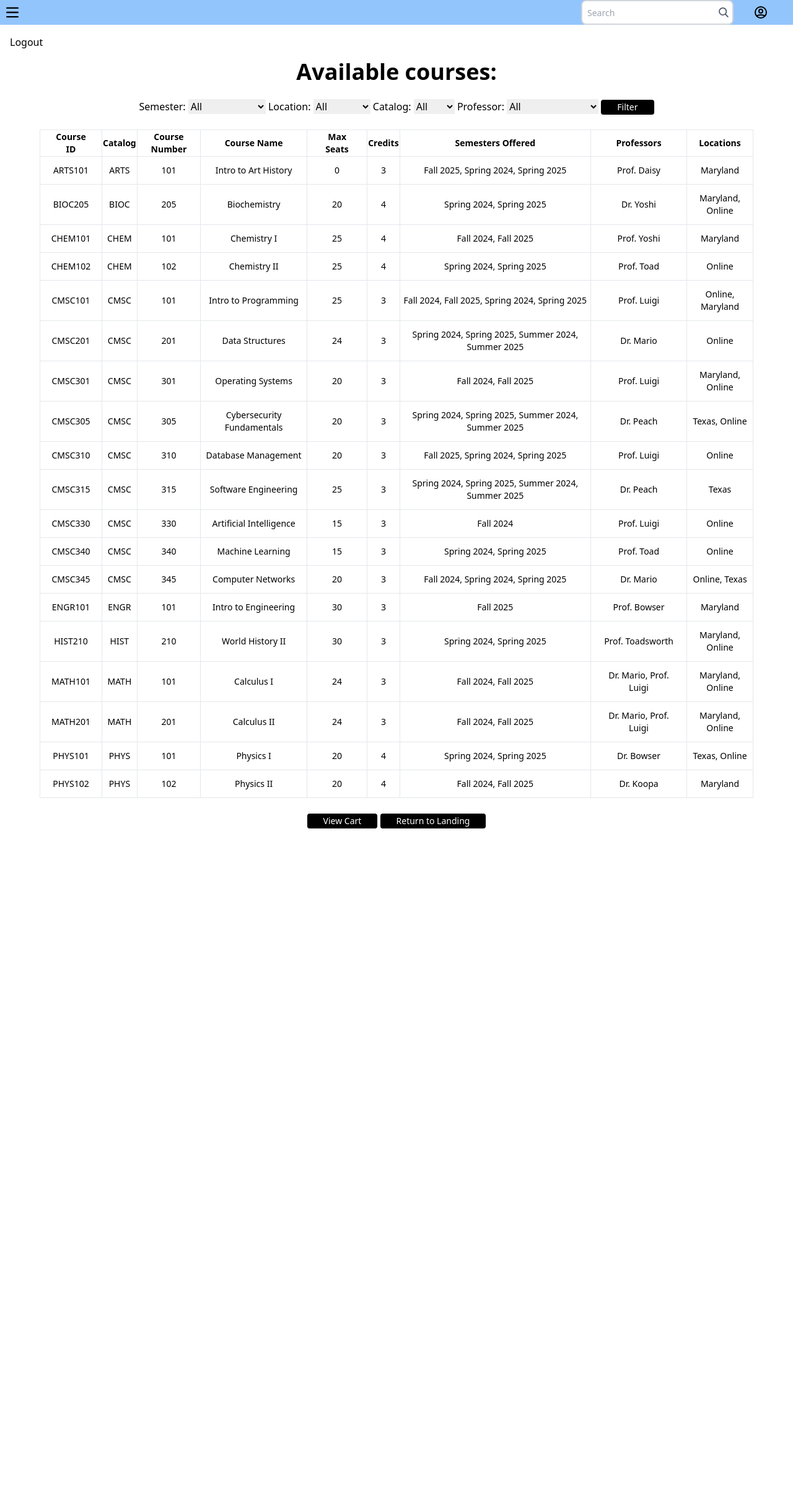
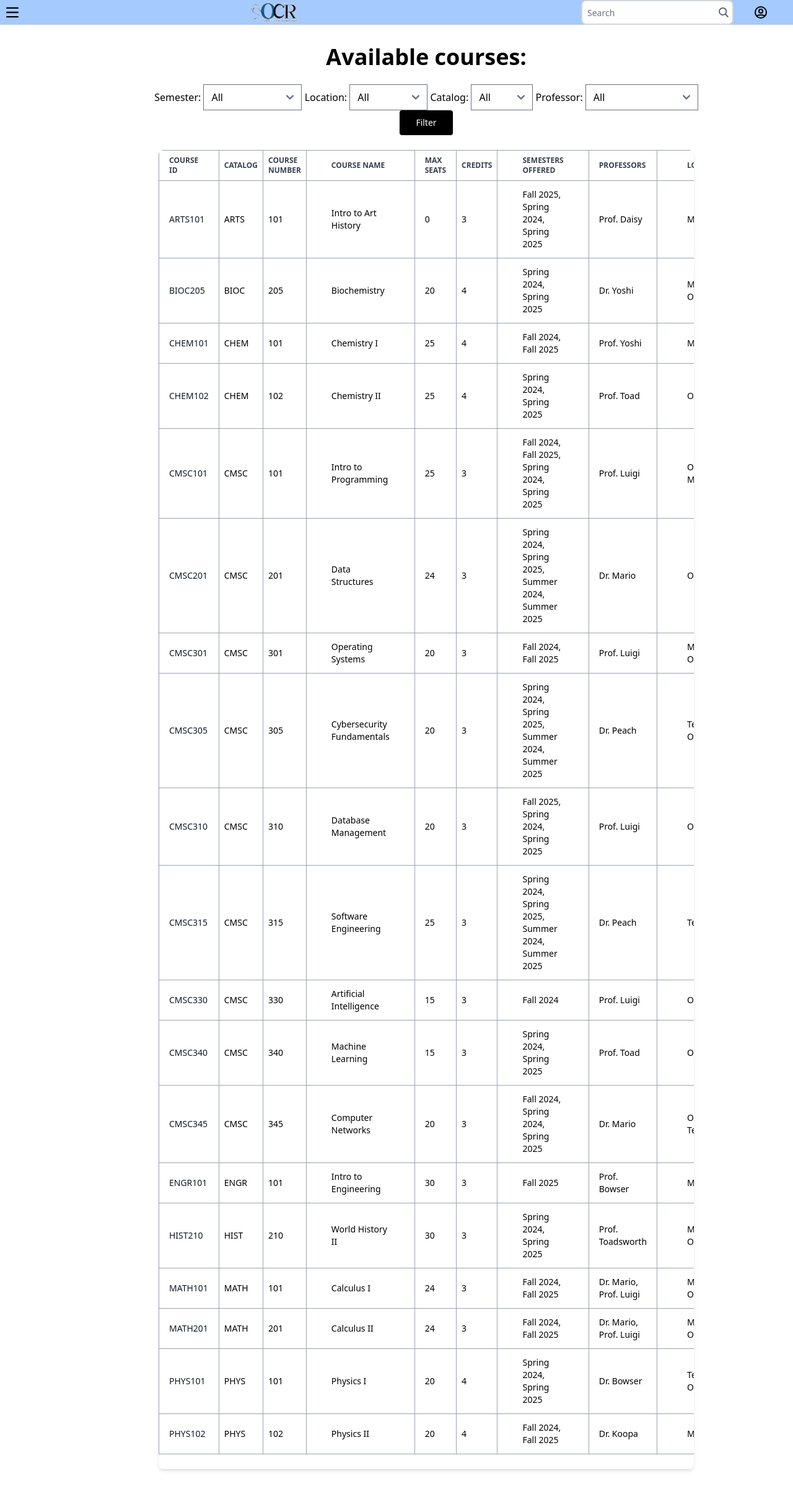
Before and after one commit to asigba/Online-Course-Registration, a Flask app: page /courses in a window 1280 px wide. Shown: the whole page at 62% size. Before the commit the page ends 1337 px from the top, so only its background shows below. Run offline with Flask 3, Linux system fonts and the light colour scheme; a user stored in the database is signed in; data comes from the database, SQL or seed files in the repository; some libraries are stand-ins or nearby versions.

Commit message:
navbar changes

```diff
--- a/src/static/dist/css/output.css
+++ b/src/static/dist/css/output.css
@@ -1139,10 +1139,6 @@ input:checked + .toggle-bg {
   top: 15rem;
 }
 
-.left-10 {
-  left: 2.5rem;
-}
-
 .z-10 {
   z-index: 10;
 }
@@ -1814,12 +1810,29 @@ input:checked + .toggle-bg {
   box-shadow: var(--tw-ring-offset-shadow, 0 0 #0000), var(--tw-ring-shadow, 0 0 #0000), var(--tw-shadow);
 }
 
+.shadow-2xl {
+  --tw-shadow: 0 25px 50px -12px rgb(0 0 0 / 0.25);
+  --tw-shadow-colored: 0 25px 50px -12px var(--tw-shadow-color);
+  box-shadow: var(--tw-ring-offset-shadow, 0 0 #0000), var(--tw-ring-shadow, 0 0 #0000), var(--tw-shadow);
+}
+
+.shadow-none {
+  --tw-shadow: 0 0 #0000;
+  --tw-shadow-colored: 0 0 #0000;
+  box-shadow: var(--tw-ring-offset-shadow, 0 0 #0000), var(--tw-ring-shadow, 0 0 #0000), var(--tw-shadow);
+}
+
 .outline {
   outline-style: solid;
 }
 
 .blur {
   --tw-blur: blur(8px);
+  filter: var(--tw-blur) var(--tw-brightness) var(--tw-contrast) var(--tw-grayscale) var(--tw-hue-rotate) var(--tw-invert) var(--tw-saturate) var(--tw-sepia) var(--tw-drop-shadow);
+}
+
+.drop-shadow-2xl {
+  --tw-drop-shadow: drop-shadow(0 25px 25px rgb(0 0 0 / 0.15));
   filter: var(--tw-blur) var(--tw-brightness) var(--tw-contrast) var(--tw-grayscale) var(--tw-hue-rotate) var(--tw-invert) var(--tw-saturate) var(--tw-sepia) var(--tw-drop-shadow);
 }
 
--- a/src/templates/landing.html
+++ b/src/templates/landing.html
@@ -7,7 +7,7 @@
     <title>CMSC495 Online Course Registration User Landing</title>
 </head>
 <body>
-    <nav class="bg-blue-300 w-full">
+    <nav class= "bg-blue-300 w-full ">
         <div class="flex justify-between">
             <div>
                 <button data-collapse-toggle="navbar-hamburger" type="button" class="inline-flex items-center justify-center p-2 w-10 h-10 text-sm text-black rounded-lg" aria-controls="navbar-hamburger" aria-expanded="false">
--- a/src/templates/view_courses.html
+++ b/src/templates/view_courses.html
@@ -3,18 +3,35 @@
 <head>
     <meta charset="UTF-8">
     <meta name="viewport" content="width=device-width, initial-scale=1.0">
-    <link rel="stylesheet" href="{{url_for('static', filename='dist/css/table.css')}}">
+    <link rel="stylesheet" href="{{url_for('static', filename='dist/css/output.css')}}">
     <title>CMSC495 Online Course Registration User Landing</title>
 </head>
 <body>
-    <nav class="bg-blue-300 w-full">
+    <nav class= "bg-blue-300 w-full ">
         <div class="flex justify-between">
             <div>
-                <button data-collapse-toggle="navbar-hamburger" type="button" class="inline-flex items-center justify-center p-2 w-10 h-10 text-sm text-black rounded-lg aria-controls="navbar-hamburger" aria-expanded="false">
+                <button data-collapse-toggle="navbar-hamburger" type="button" class="inline-flex items-center justify-center p-2 w-10 h-10 text-sm text-black rounded-lg" aria-controls="navbar-hamburger" aria-expanded="false">
+                    <span class="sr-only">Open main menu</span>
                     <svg class="w-5 h-5" aria-hidden="true" xmlns="http://www.w3.org/2000/svg" fill="none" viewBox="0 0 17 14">
                         <path stroke="currentColor" stroke-linecap="round" stroke-linejoin="round" stroke-width="2" d="M1 1h15M1 7h15M1 13h15"/>
                     </svg>
                   </button>
+                <div class="hidden w-full" id="navbar-hamburger">
+                    <ul class="flex flex-col font-medium mt-4 rounded-lg bg-blue-300">
+                        <li>
+                          <a href="#" class="block py-2 px-3 text-black bg-blue-300 rounded hover:bg-blue-500 hover:text-white" aria-current="page">Home</a>
+                        </li>
+                        <li>
+                          <a href="#" class="block py-2 px-3 text-black rounded  bg-blue-300">Logout</a>
+                        </li>
+                        <li>
+                            <a href="#" class="block py-2 px-3 text-black rounded  bg-blue-300">View Cart</a>
+                        </li>
+                      </ul>
+                </div>
+            </div>
+            <div class="relative right-20">
+                <img class="rounded-md" src="{{ url_for('static', filename='images/tinybanner.png') }}" alt="banner">
             </div>
             <div class="relative flex justify-between right-10">
                 <div class="relative right-8">
@@ -23,13 +40,15 @@
                         type="search" name="search" placeholder="Search">
                     <button type="submit" class="absolute right-0 top-0 mt-3 mr-2">
                         <svg class="text-gray-600 h-4 w-4 fill-current" xmlns="http://www.w3.org/2000/svg"
+                            version="1.1" id="Capa_1" x="0px" y="0px"
                             viewBox="0 0 56.966 56.966" style="enable-background:new 0 0 56.966 56.966;"
+                            xml:space="preserve"
                             width="512px" height="512px">
                             <path d="M55.146,51.887L41.588,37.786c3.486-4.144,5.396-9.358,5.396-14.786c0-12.682-10.318-23-23-23s-23,10.318-23,23  s10.318,23,23,23c4.761,0,9.298-1.436,13.177-4.162l13.661,14.208c0.571,0.593,1.339,0.92,2.162,0.92  c0.779,0,1.518-0.297,2.079-0.837C56.255,54.982,56.293,53.08,55.146,51.887z M23.984,6c9.374,0,17,7.626,17,17s-7.626,17-17,17  s-17-7.626-17-17S14.61,6,23.984,6z"/>
                         </svg>
                     </button>
                 </div>
-                <a class="relative flex items-center" href="#">
+                <a class="relative top-2" href="#">
                     <svg xmlns="http://www.w3.org/2000/svg" class="h-6 w-6" fill="none" viewBox="0 0 24 24" stroke="currentColor">
                     <path stroke-linecap="round" stroke-linejoin="round" stroke-width="2" d="M5.121 17.804A13.937 13.937 0 0112 16c2.5 0 4.847.655 6.879 1.804M15 10a3 3 0 11-6 0 3 3 0 016 0zm6 2a9 9 0 11-18 0 9 9 0 0118 0z" />
                     </svg>
@@ -37,11 +56,8 @@
             </div>
         </div>
     </nav>
-    <aside class="bg-gray-100 w-64 h-full fixed top-0 left-0 p-4">
-        <ul>
-            <li><a href="{{url_for('logout')}}" class="block text-black hover:text-blue-600">Logout</a></li>
-        </ul>
-    </aside>
+
+    <div class="relative top-30 right-20 shadow-none">
         <main class="ml-64 p-8 text-center">
             <h2 class="text-3xl md:text-4xl font-extrabold">
                 Available courses:
@@ -113,7 +129,7 @@
                 </thead>
                 <tbody>
                     {% for course in courses %}
-                <tr class="bg-white border-b dark:bg-gray-800 dark:border-gray-700 hover:bg-gray-50 dark:hover:bg-gray-600">
+                    <tr class="bg-white border-b  hover:bg-gray-50">
                         <th scope="row" class="px-4 py-3 font-medium text-gray-900 whitespace-nowrap dark:text-white border border-gray-400">
                             <a href="{{ url_for('course_details', course_id=course.course_id) }}">{{ course.course_id }}</a>
                         </th>
@@ -131,16 +147,10 @@
             </table>
             <br>
 
-        <a href="{{ url_for('view_cart') }}">
-            <button type="submit"class="text-white hover:text-black bg-black hover:bg-white
-            font-medium text-sm px-6 py-2 border-2 border-black shadow rounded transition duration-200">View Cart</button>
-        </a>
-        <a href="{{url_for('landing')}}">
-            <button type="submit"class="text-white hover:text-black bg-black hover:bg-white
-            font-medium text-sm px-6 py-2 border-2 border-black shadow rounded transition duration-200">Return to Landing
-            </button>
-        </a><br>
+
         </div>
         </main>
+    </div>
+    <script src="https://cdn.jsdelivr.net/npm/flowbite@2.5.2/dist/flowbite.min.js"></script>
 </body>
 </html>
```
Also changed, not shown: initial_course_data.json (+42 -0 lines), 1 other file. Lines whose indentation alone changed are shown as unchanged.
